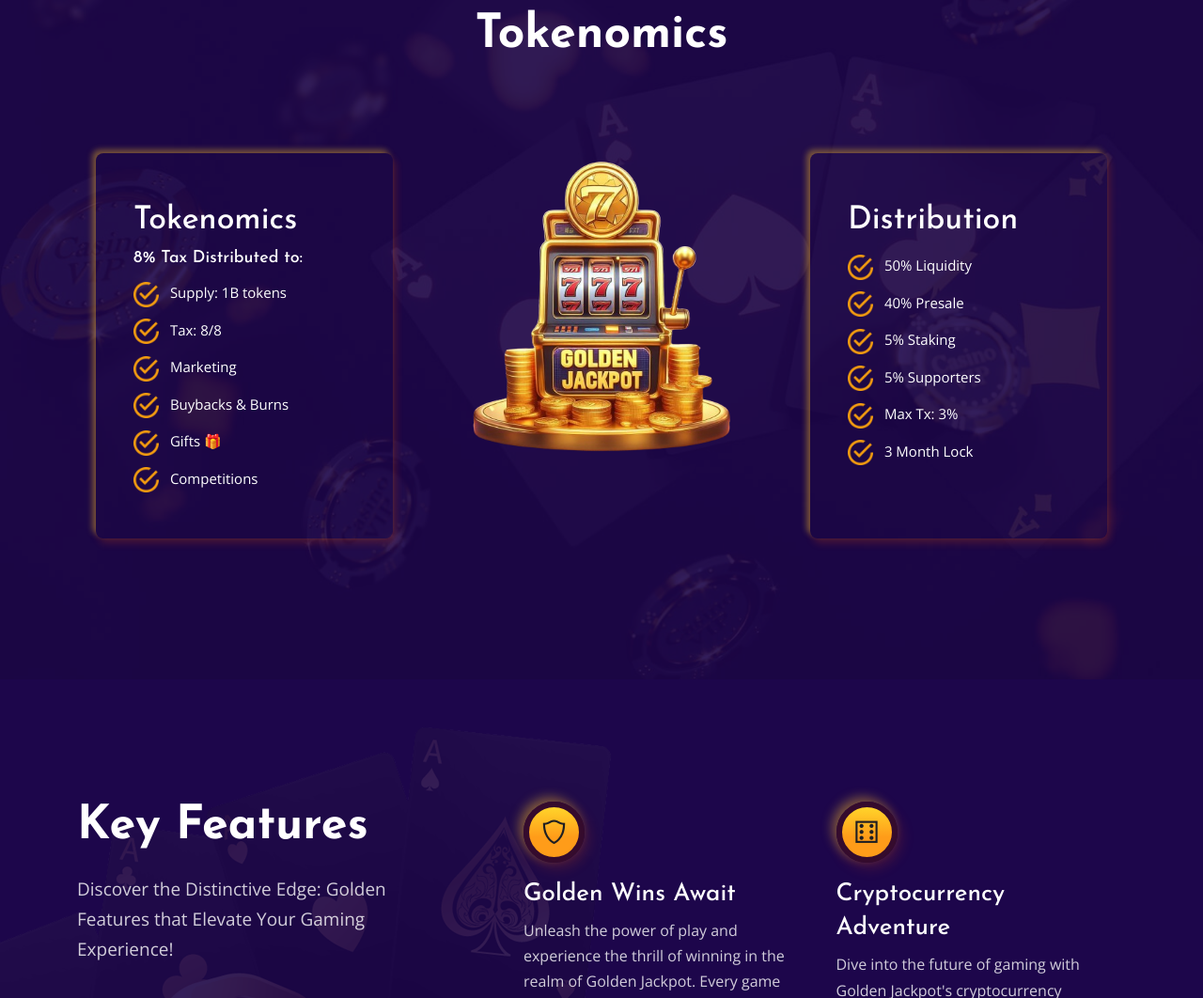
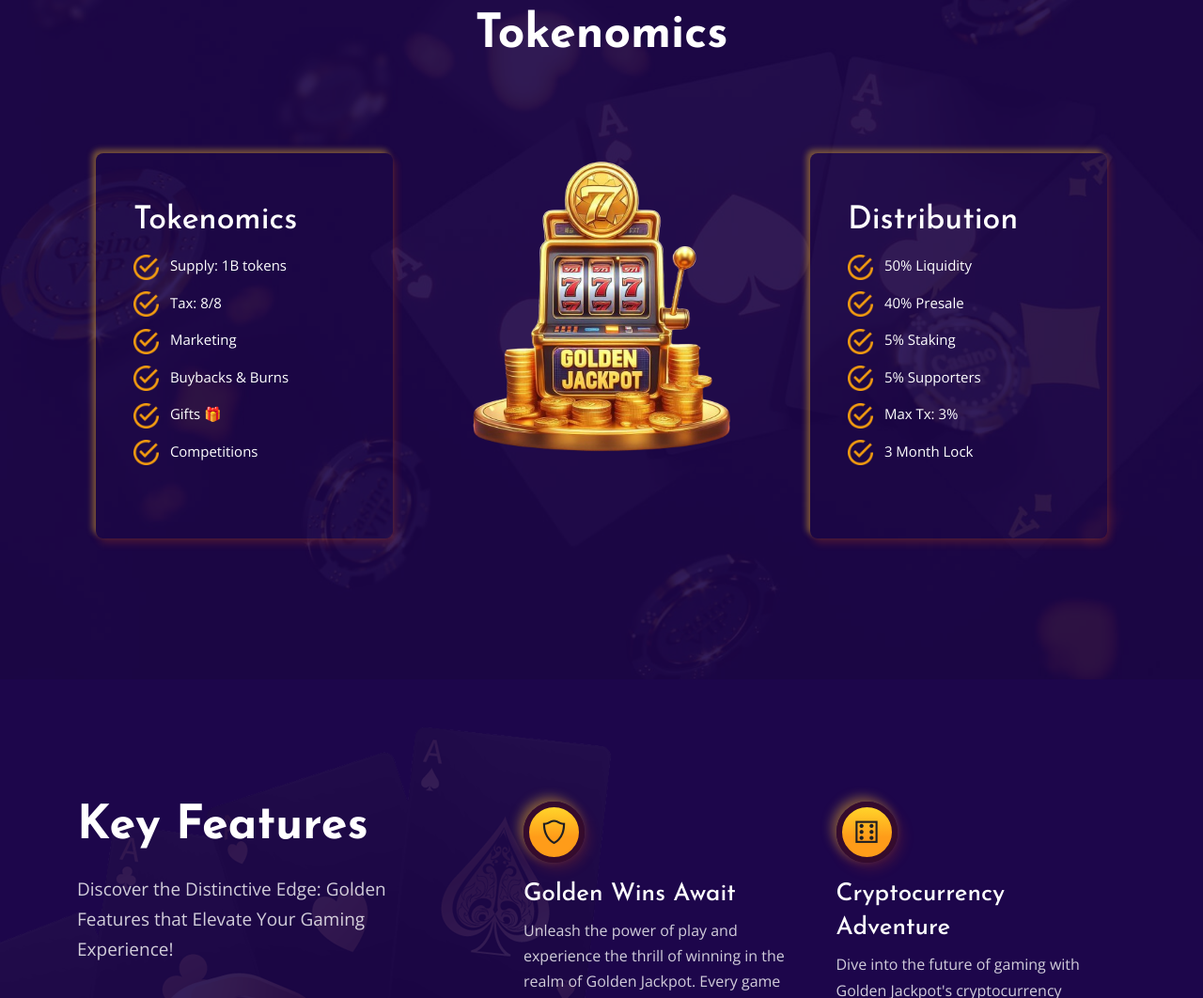
Before and after one commit to trtonmoy/golden-jackpot, a plain HTML site: page index.html in a window 1280 px wide. Shown: the part 1646-2708 px from the top of the page at 94% size. Drawn offline with nearby package versions, Linux system fonts and the light colour scheme.

Commit message:
text remove

```diff
--- a/index.html
+++ b/index.html
@@ -189,9 +189,6 @@
           <div class="col-lg-4 col-xl-4 col-md-6 col-sm-6">
             <div class="tkn_card">
               <h3 style="color: #fff">Tokenomics</h3>
-              <h4 style="color: #fff; font-size: 18px">
-                8% Tax Distributed to:
-              </h4>
 
               <p>
                 <span
```
